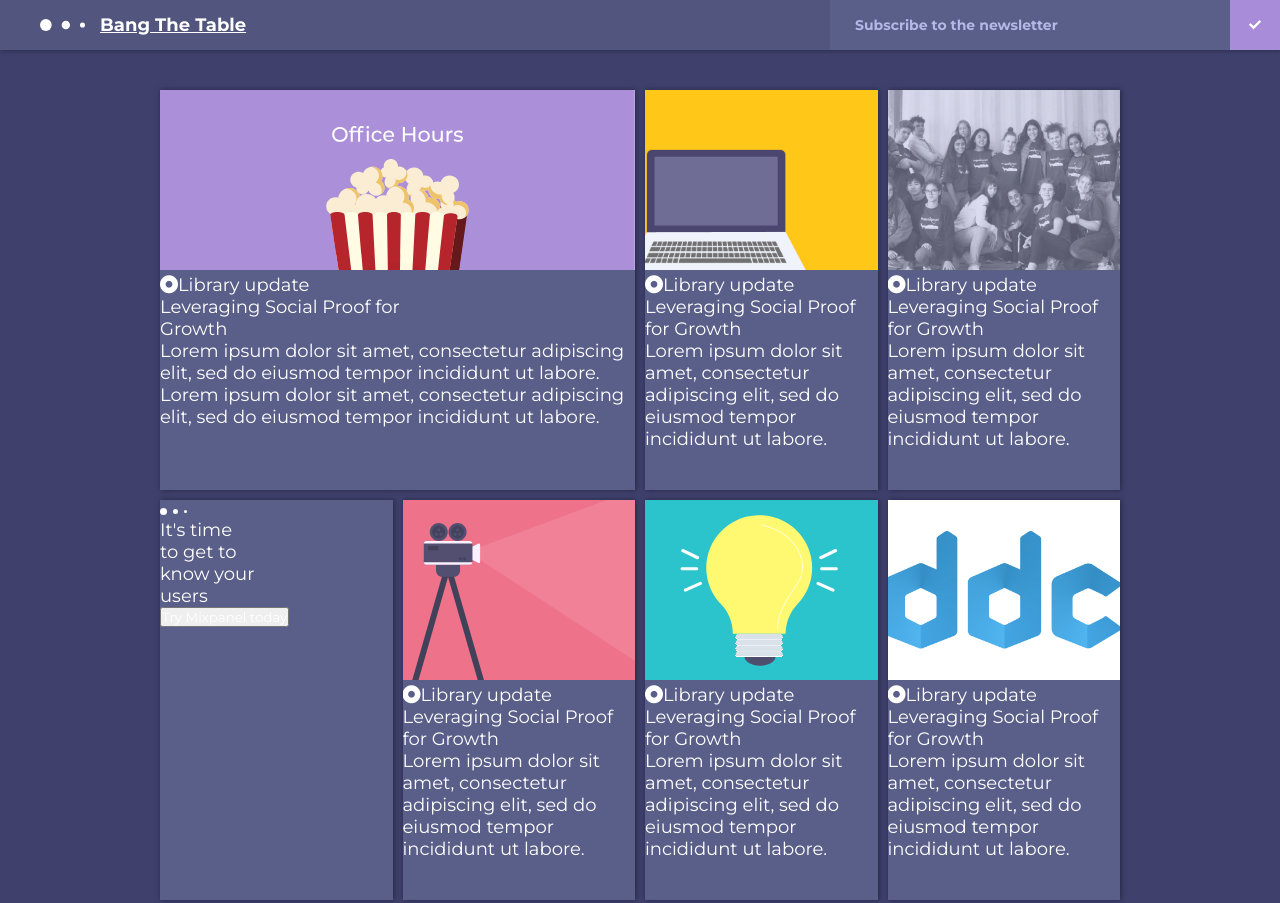
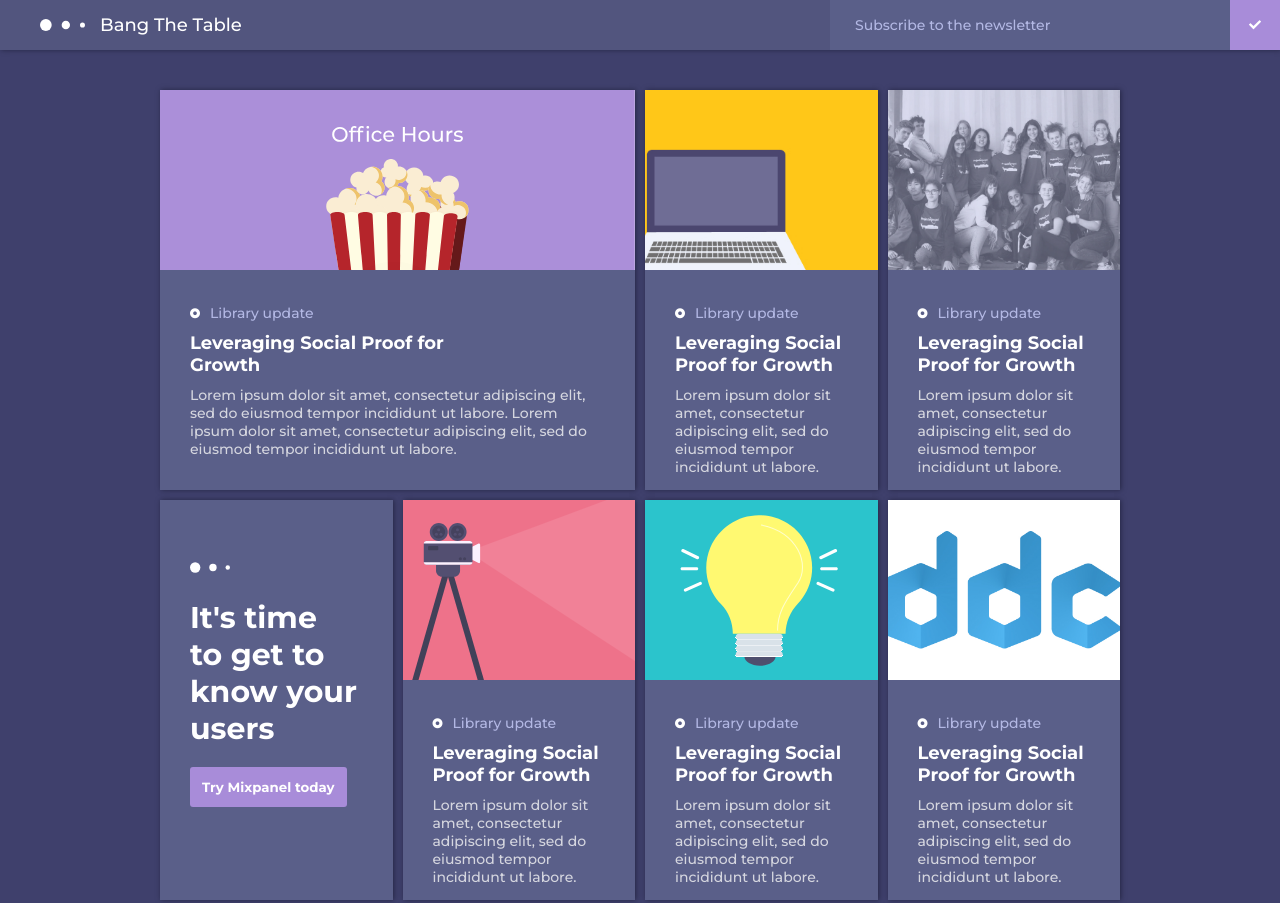
Before and after one commit to SourabhRavi/Volopay-Assignment-April, a plain HTML site: page index.html in a window 1280 px wide. Shown: the top 903 px of the page. Drawn offline with Linux system fonts and the light colour scheme; a script that the page names is missing.

Commit message:
Updated style.css
Completed the main page

```diff
--- a/style.css
+++ b/style.css
@@ -7,6 +7,10 @@
 
 body {
     background-color: #3F406C;
+}
+
+a {
+    text-decoration: none;
 }
 
 h1,
@@ -39,6 +43,10 @@ p {
     margin-left: 25px;
 }
 
+#brand h1 {
+    font-weight: 500;
+}
+
 #brand img {
     padding: 0 15px;
     width: 45px;
@@ -56,7 +64,7 @@ p {
 #subscribe p {
     color: #B3B8E4;
     font-size: 14px;
-    font-weight: bold;
+    font-weight: 500;
     margin-left: 25px;
 }
 
@@ -83,6 +91,14 @@ p {
 }
 
 
+/* Font Awesome padding */
+
+i {
+    padding-right: 10px;
+    font-size: 10px;
+}
+
+
 /* Cards container */
 
 #container {
@@ -103,9 +119,22 @@ p {
     overflow: hidden;
 }
 
+.card:hover {
+    background-color: #7278ac;
+}
+
+.card:hover .image {
+    opacity: 0.7;
+}
+
+.card:active {
+    background-color: #5961a7;
+}
+
 .image {
     height: 45%;
     width: 100%;
+    margin: auto;
     overflow: hidden;
     object-fit: cover;
 }
@@ -119,11 +148,88 @@ p {
     grid-column-end: span 2;
 }
 
-.specialCard {
+#specialCard {
     padding: 60px 30px;
     text-align: left;
 }
 
-.specialCard img {
+#specialCard img {
     height: 15px;
+    width: 40px;
 }
+
+#specialCard p {
+    padding: 20px 0;
+    font-size: 30px;
+    font-weight: 700;
+}
+
+#specialCard button {
+    box-sizing: border-box;
+    border: none;
+    border-radius: 3px;
+    padding: 12px;
+    font-weight: bold;
+    background-color: #A88CD9;
+}
+
+#specialCard button:hover {
+    background-color: #C7AEF2;
+}
+
+#specialCard button:active {
+    background-color: #966EDC;
+}
+
+#specialCard button:focus {
+    outline: none;
+}
+
+.card div {
+    box-sizing: border-box;
+    padding: 30px;
+    overflow: hidden;
+}
+
+.card div p:nth-child(1) {
+    display: flex;
+    color: #B3B8E4;
+    font-size: 14px;
+    font-weight: 500;
+    align-items: center;
+    padding-bottom: 10px;
+}
+
+.card div p:nth-child(2) {
+    font-weight: 700;
+}
+
+.card div p:nth-child(3) {
+    box-sizing: border-box;
+    color: #d5d6df;
+    padding-top: 10px;
+    font-size: 14px;
+    font-weight: 500;
+}
+
+footer {
+    text-align: center;
+    padding-bottom: 20px;
+}
+
+footer p {
+    font-size: 10px;
+}
+
+footer i {
+    font-size: 20px;
+    padding: 20px 20px 10px;
+}
+
+footer i:hover {
+    color: #EE4266;
+}
+
+footer i:active {
+    color: #E01541;
+}
```
